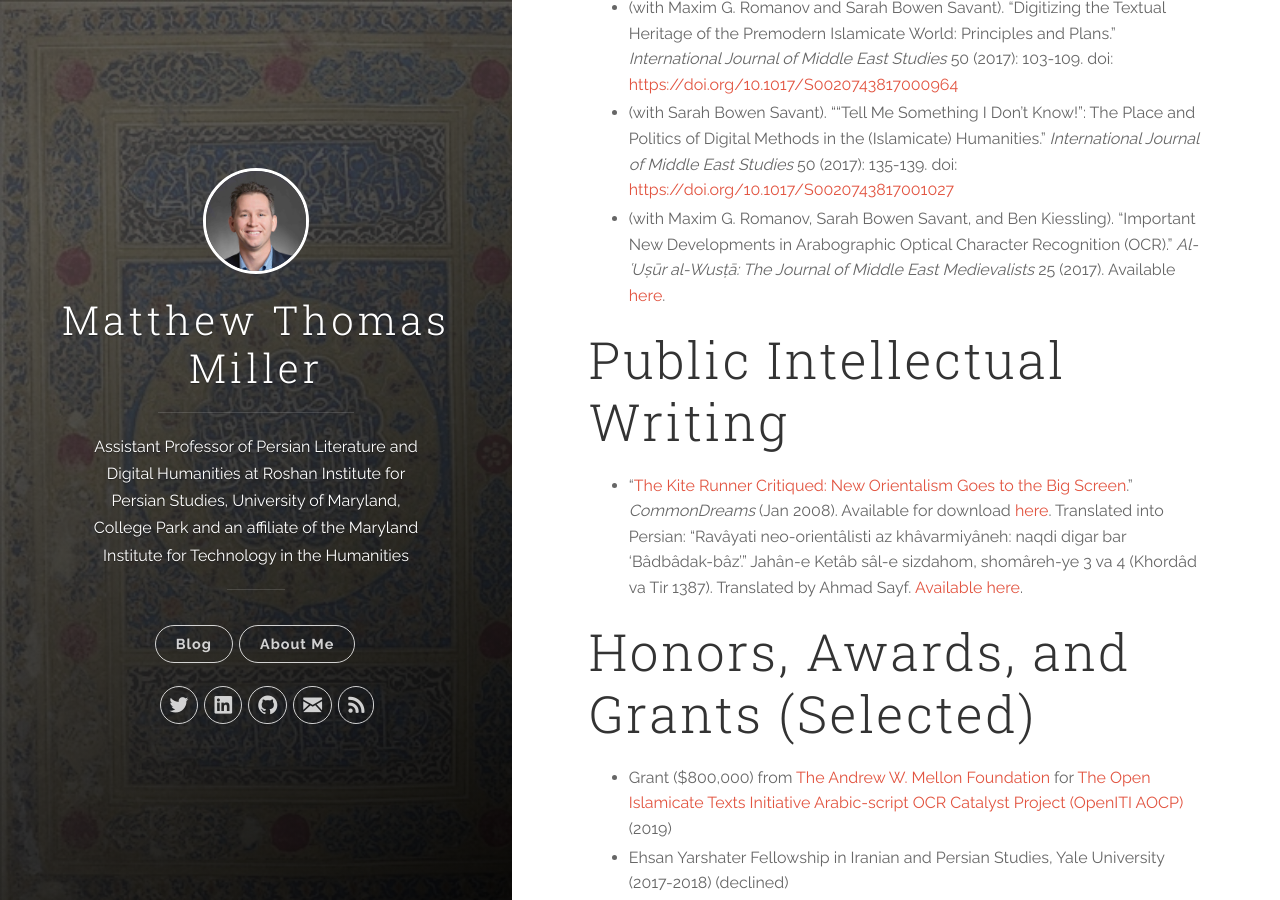
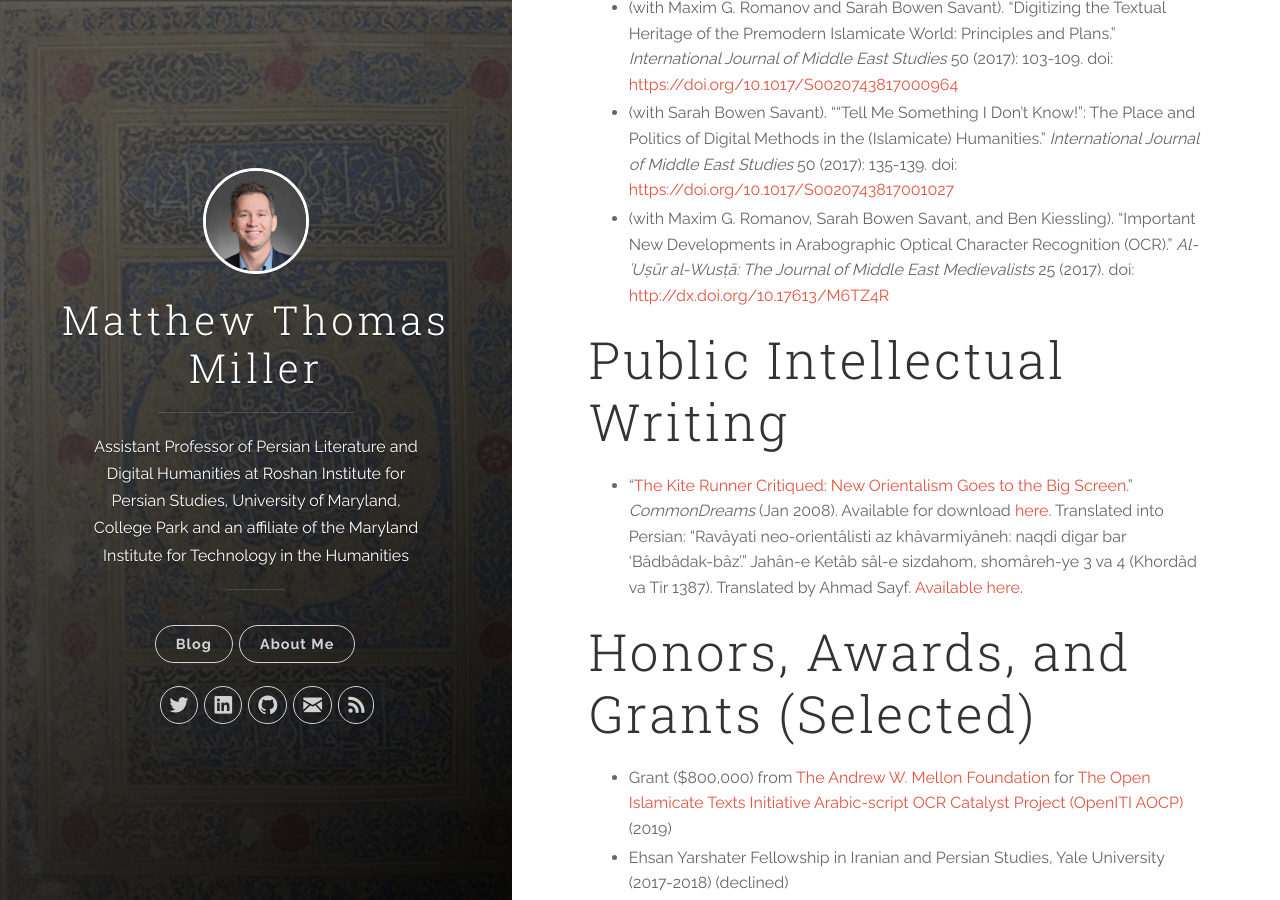
Before and after one commit to MatthewThomasMiller/MatthewThomasMiller.github.io, a Jekyll site: the page built from about-me.md, in a window 1280 px wide and 900 px high, scrolled down 1792 px. Built offline with Jekyll 4.4.1, drawn with Linux system fonts in a browser that asks for light colours.

Commit message:
2019updates#5

```diff
--- a/about-me.md
+++ b/about-me.md
@@ -34,7 +34,7 @@ https://doi.org/10.1017/S0020743817000964)
 * (with Sarah Bowen Savant). "“Tell Me Something I Don’t Know!”: The Place and Politics of Digital Methods in the (Islamicate) Humanities." *International Journal of Middle East Studies* 50 (2017): 135-139. doi: [
 https://doi.org/10.1017/S0020743817001027](
 https://doi.org/10.1017/S0020743817001027)
-* (with Maxim G. Romanov, Sarah Bowen Savant, and Ben Kiessling). “Important New Developments in Arabographic Optical Character Recognition (OCR).” *Al-ʿUṣūr al-Wusṭā: The Journal of Middle East Medievalists* 25 (2017). Available [here](http://islamichistorycommons.org/mem/wp-content/uploads/sites/55/2017/11/UW-25-Savant-et-al.pdf).
+* (with Maxim G. Romanov, Sarah Bowen Savant, and Ben Kiessling). “Important New Developments in Arabographic Optical Character Recognition (OCR).” *Al-ʿUṣūr al-Wusṭā: The Journal of Middle East Medievalists* 25 (2017). doi: [http://dx.doi.org/10.17613/M6TZ4R](http://dx.doi.org/10.17613/M6TZ4R)
 
 # Public Intellectual Writing
 
```
